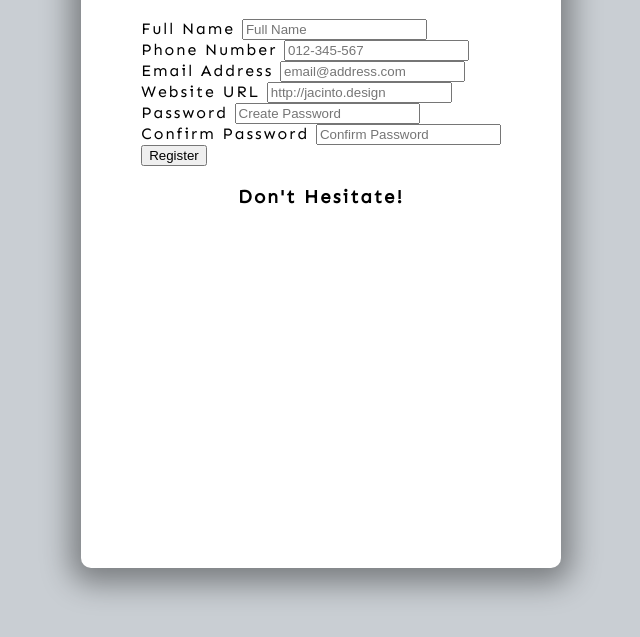
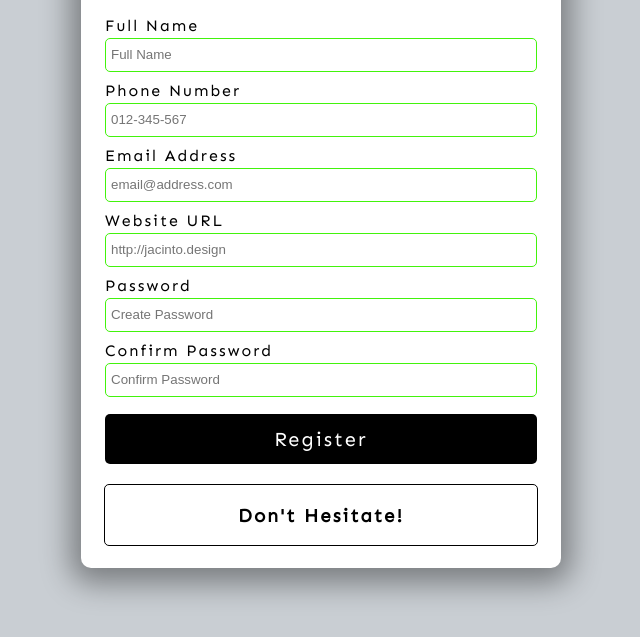
Before and after one commit to alindaByamukama/form-validator, a plain HTML site: page index.html in a window 1280 px wide. Shown: the part 147-784 px from the top of the page, without its empty margins (319-959 px from the left). Drawn offline with Linux system fonts and the light colour scheme.

Commit message:
UI: css styling for the form, label, input, button, message-container

```diff
--- a/style.css
+++ b/style.css
@@ -24,3 +24,69 @@ body {
   border-radius: 10px;
   box-shadow: 0 5px 30px 10px rgba(0, 0, 0, 0.4);
 }
+
+/* Form */
+form {
+  width: 90%;
+}
+
+.form-group {
+  height: 65px;
+}
+
+label {
+  position: relative;
+  bottom: 3px;
+}
+
+input {
+  width: 100%;
+  height: 34px;
+  padding: 5px;
+  border: 1px solid black;
+  border-radius: 5px;
+  outline: none;
+  box-sizing: border-box;
+  transition: all 0.3s;
+}
+
+input:valid {
+  border: 1px solid rgb(66, 243, 12);
+}
+
+input:invalid {
+  border: 1px soldi red;
+}
+
+button {
+  cursor: pointer;
+  color: white;
+  background: black;
+  border: none;
+  border-radius: 5px;
+  height: 50px;
+  width: 100%;
+  font-family: 'Sen', sans-serif, monospace;
+  font-size: 20px;
+  letter-spacing: 2px;
+  margin-top: 5px;
+}
+
+button:hover {
+  filter: brightness(200%);
+  background: rgb(20, 20, 20);
+}
+
+button:focus {
+  outline: none;
+}
+
+.message-container {
+  border: 1px solid black;
+  border-radius: 5px;
+  width: 90%;
+  margin-top: 20px;
+  display: flex;
+  justify-content: center;
+  color: black;
+}
```
